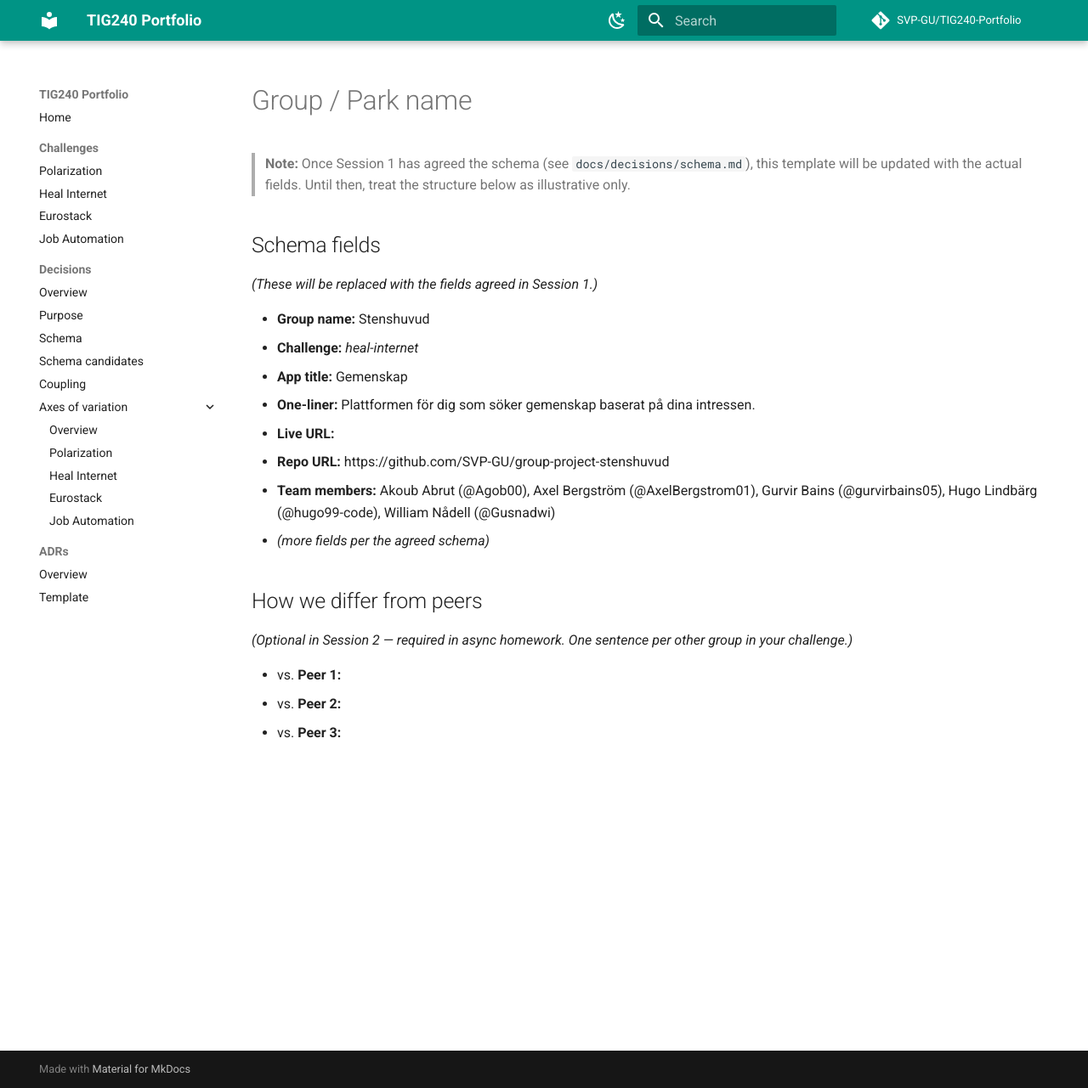
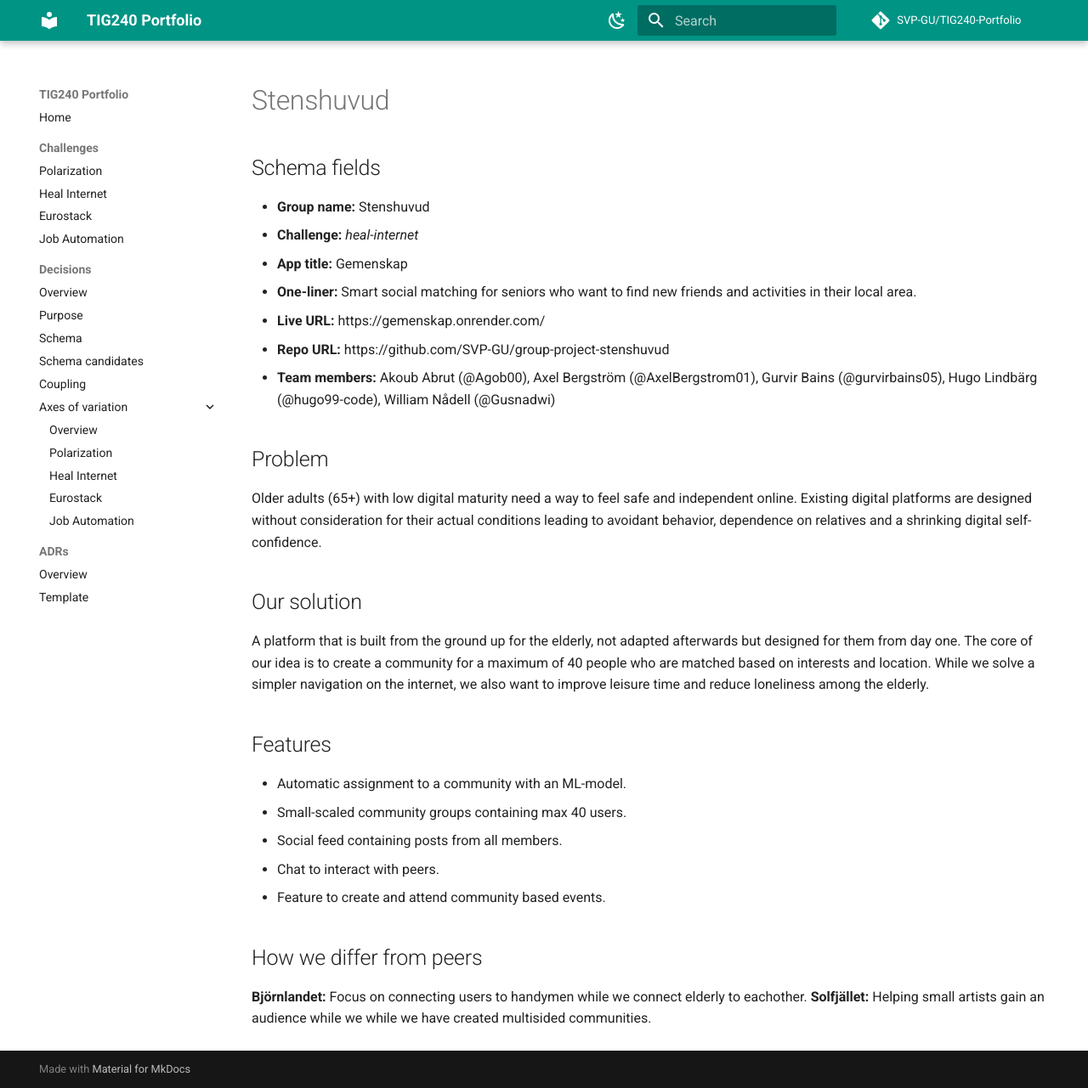
Before and after one commit to SVP-GU/TIG240-Portfolio, an MkDocs documentation site: the page built from docs/challenges/heal-internet/stenshuvud.md, in a window 1280 px wide and 1281 px high. Shown: the whole window at 85% size. Built offline with MkDocs 1.6.1 and Material for MkDocs 9.7.7, drawn with Linux system fonts in a browser that asks for light colours; comment, search, counter and statistics services are not loaded.

Commit message:
Fixade vår portfölj och decision.

```diff
--- a/docs/challenges/heal-internet/stenshuvud.md
+++ b/docs/challenges/heal-internet/stenshuvud.md
@@ -1,24 +1,33 @@
-# Group / Park name
+# Stenshuvud
 
-> **Note:** Once Session 1 has agreed the schema (see `docs/decisions/schema.md`), this template will be updated with the actual fields. Until then, treat the structure below as illustrative only.
 
 ## Schema fields
-
-*(These will be replaced with the fields agreed in Session 1.)*
 
 - **Group name:** Stenshuvud
 - **Challenge:** *heal-internet*
 - **App title:** Gemenskap
-- **One-liner:** Plattformen för dig som söker gemenskap baserat på dina intressen.
-- **Live URL:**
+- **One-liner:** Smart social matching for seniors who want to find new friends and activities in their local area.
+- **Live URL:** https://gemenskap.onrender.com/
 - **Repo URL:** https://github.com/SVP-GU/group-project-stenshuvud
 - **Team members:** Akoub Abrut (@Agob00), Axel Bergström (@AxelBergstrom01), Gurvir Bains (@gurvirbains05), Hugo Lindbärg (@hugo99-code), William Nådell (@Gusnadwi)
-- *(more fields per the agreed schema)*
+
+## Problem
+
+Older adults (65+) with low digital maturity need a way to feel safe and independent online. Existing digital platforms are designed without consideration for their actual conditions leading to avoidant behavior, dependence on relatives and a shrinking digital self-confidence.
+
+## Our solution
+
+A platform that is built from the ground up for the elderly, not adapted afterwards but designed for them from day one. The core of our idea is to create a community for a maximum of 40 people who are matched based on interests and location. While we solve a simpler navigation on the internet, we also want to improve leisure time and reduce loneliness among the elderly.
+
+## Features
+
+- Automatic assignment to a community with an ML-model.
+- Small-scaled community groups containing max 40 users.
+- Social feed containing posts from all members.
+- Chat to interact with peers.
+- Feature to create and attend community based events.
 
 ## How we differ from peers
 
-*(Optional in Session 2 — required in async homework. One sentence per other group in your challenge.)*
-
-- vs. **Peer 1:**
-- vs. **Peer 2:**
-- vs. **Peer 3:**
+**Björnlandet:** Focus on connecting users to handymen while we connect elderly to eachother.
+**Solfjället:** Helping small artists gain an audience while we while we have created multisided communities.
```
Also changed, not shown: docs/decisions/axes-of-variation/heal-internet.md (+1 -1 lines).
